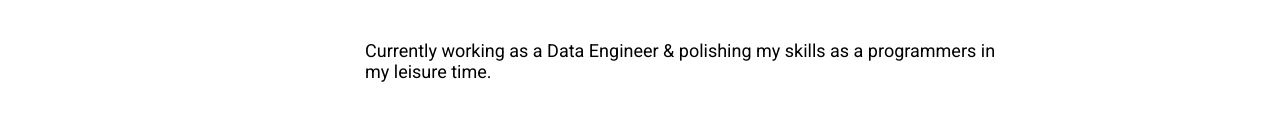
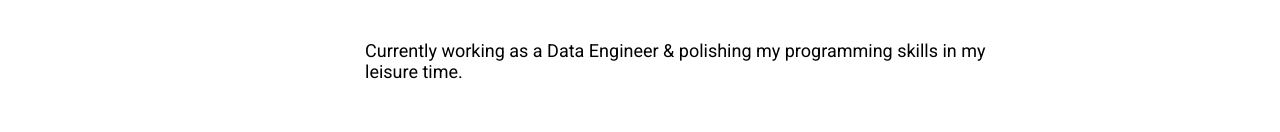
Before and after one commit to Swapnil8991/Swapnil8991.github.io, a plain HTML site: page index.html in a window 1280 px wide. Shown: the part 319-451 px from the top of the page. Drawn offline with Linux system fonts and the light colour scheme.

Commit message:
Changes made to home page.

```diff
--- a/index.html
+++ b/index.html
@@ -33,7 +33,7 @@
 		<h1 class="reveal-text"><span style="color: #757575; animation: ">></span> Hi. I am Swapnil Jagtap</h1>
 		<!-- <h1 class="reveal-text"><span style="color: #757575">></span>Swapnil Jagtap</h1> -->
 		<p class="about">
-			Currently working as a Data Engineer & polishing my skills as a programmers in my leisure time.
+			Currently working as a Data Engineer & polishing my programming skills in my leisure time.
 		</p>
 </div>
 </section>
```
